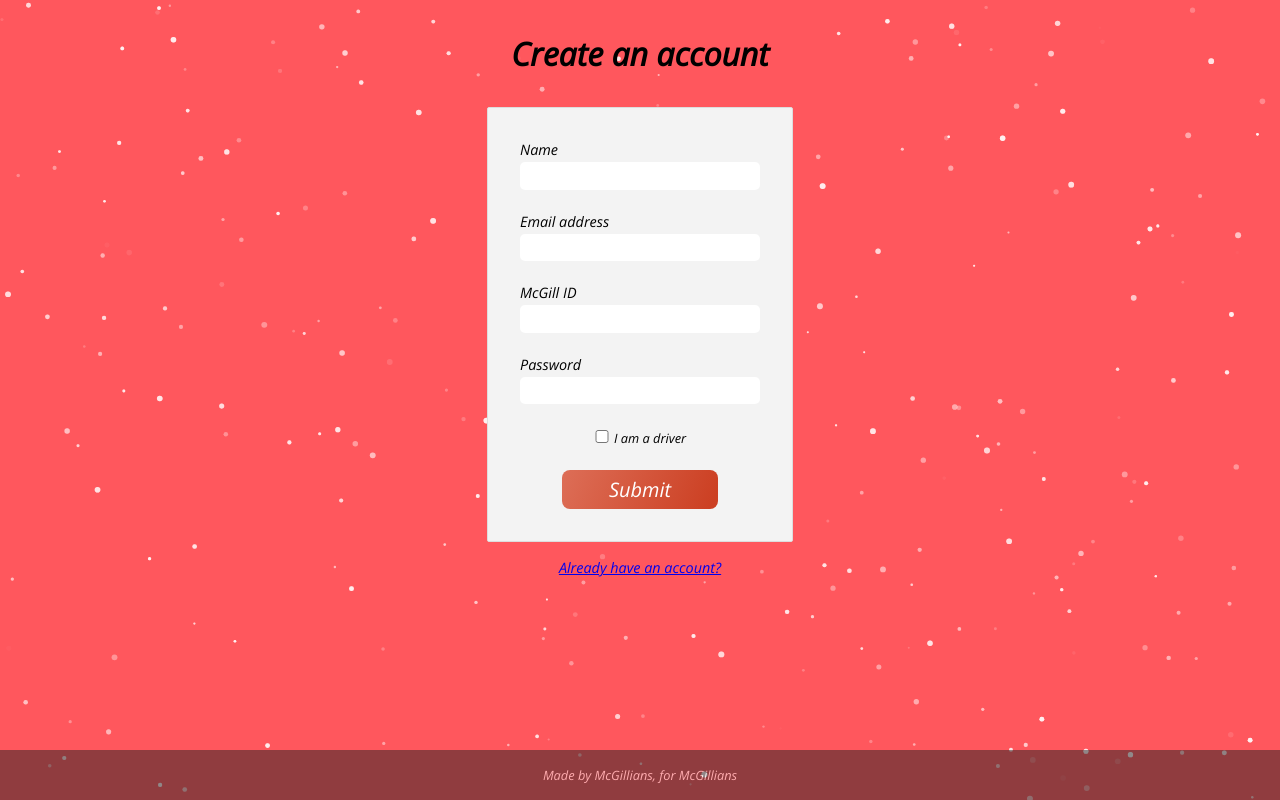
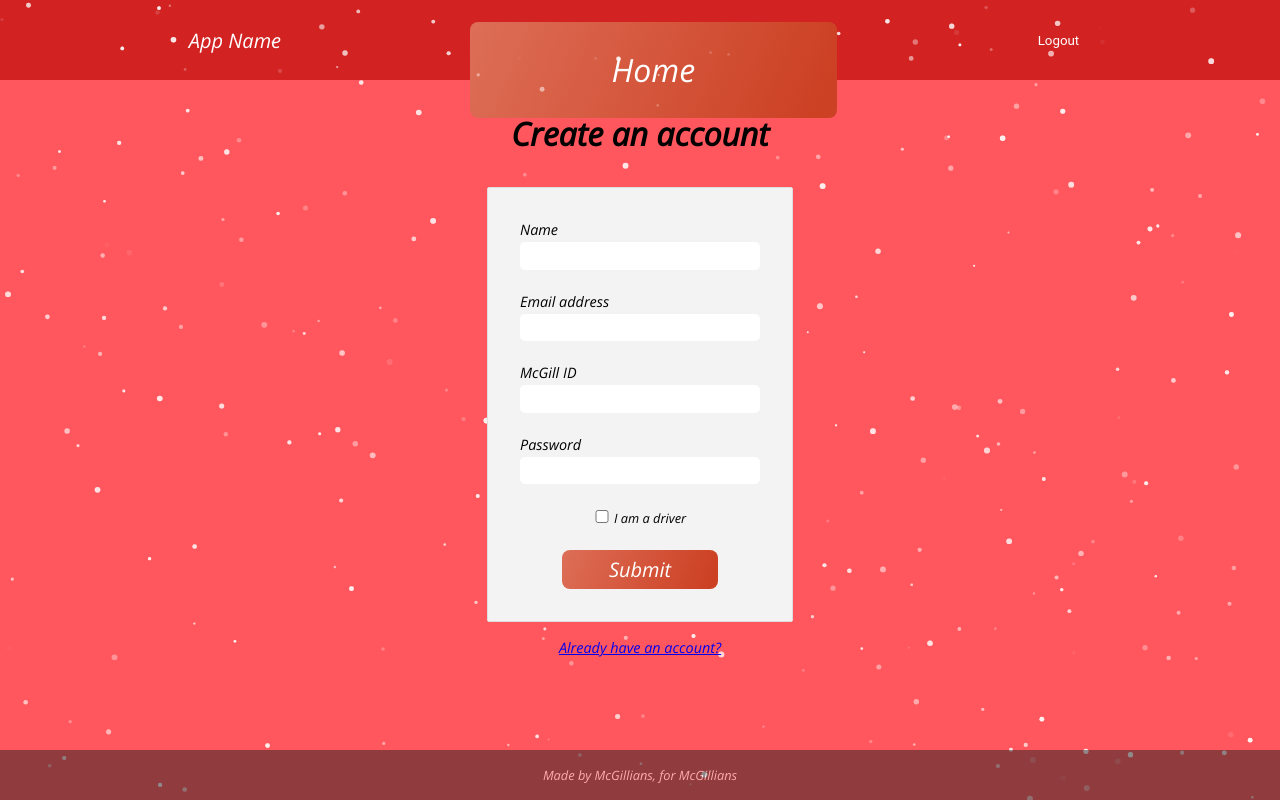
Before and after one commit to YazdanZ/McGill-ECSE428-Project, a React (Create React App) app in the folder frontend/: page / in a window 1280 px wide. Built offline with nearby package versions, Linux system fonts and the light colour scheme.

Commit message:
Testing Bug

```diff
--- a/frontend/src/App.css
+++ b/frontend/src/App.css
@@ -7,6 +7,72 @@
   z-index: 0;
 }
 
+.header {
+  width: 100%;
+  height: 80px;
+  display: flex;
+  align-items: center;
+  justify-content: space-evenly;
+  background-color: rgb(210, 34, 34)
+}
+
+.header_left{
+  display: flex;
+  align-items:center;
+  justify-content: center;
+}
+
+.header_left >h2{
+font-size:20px;
+color: white;
+}
+
+.header_center{
+  height:100%;
+  display: flex;
+  align-items:center;
+  justify-content: center;
+}
+
+.header_lists{
+  height:100%;
+  display: flex;
+  align-items:center;
+  justify-content: center;
+}
+
+.header_lists >li{
+  height:245%;
+  list-style-type: none;
+  align-items: center;
+  justify-content: center;
+}
+
+.header_lists >li >a{
+  color:white;
+  font-size: 20px;
+}
+
+.header_lists >li >button{
+  background-color: transparent;
+  border:none;
+  padding:2px;
+  color:white;
+}
+
+.header_right{
+  display:flex;
+  justify-content: space-between;
+  align-items: center;
+}
+
+.header_right >button{
+  padding:2px;
+  margin: 0 10px;
+  border:none;
+  background-color: transparent;
+  color:white;
+}
 * {
   box-sizing: border-box;
   margin: 0;
--- a/frontend/src/App.js
+++ b/frontend/src/App.js
@@ -9,6 +9,7 @@ import Create_Trip from './components/pages/Create_Trip'
 import TripDisplay from './components/pages/TripDisplay'
 import DisplayTripCost from './components/pages/DisplayTripCost'
 import AvailableDrivers from './components/pages/AvailableDrivers'
+import MenuBarCustom from './components/menu_items/MenuBar'
 
 import './App.css'
 
@@ -16,6 +17,7 @@ export default function App() {
   return (
     <BrowserRouter>
       <div className='App'>
+        <MenuBarCustom />
         <Routes>
           <Route path="/" element={<Signup />} />
           <Route path='/edit-user' element={<EditUserInfo />} />
--- /dev/null
+++ b/frontend/src/components/button/home.jsx
@@ -0,0 +1,19 @@
+import React from 'react'
+import { Link } from 'react-router-dom'
+import ParticlesComponent from '../Particles'
+import ButtonCustom from '../button/Button'
+
+export default function Home() {
+
+    const handleClick = () => {
+        window.location.href = "/";
+    }
+
+    return (
+        <p>
+            <Link to="/" onClick={handleClick}>
+                <ButtonCustom title="Home" id="home_btn" type="submit"></ButtonCustom>
+            </Link>
+        </p>
+    )
+}
--- a/frontend/src/components/menu_items/MenuBar.jsx
+++ b/frontend/src/components/menu_items/MenuBar.jsx
@@ -1,18 +1,21 @@
 import React from 'react';
 import '../../styles.scss'
+import Home from '../button/home';
 
 function MenuBarCustom({ logoutFunction }) {
+
     return (
-        <nav className="menu-bar">
-            <ul className="menu-items">
-                <li className="menu-item">
-                    <a href="/user-info">Home</a>
-                </li>
-                <li className="menu-item logout">
-                    <button onClick={logoutFunction}>Logout</button>
-                </li>
-            </ul>
-      </nav>
+        <div className="header">
+            <div className='header_left'>
+                <h2>App Name</h2>
+            </div>
+            <div className='header_center'>
+                <Home />
+            </div>
+            <div className='header_right'>
+                <button>Logout</button>
+            </div>
+        </div>
     );
 }
 export default MenuBarCustom;
--- a/frontend/src/components/pages/EditUserInfo.jsx
+++ b/frontend/src/components/pages/EditUserInfo.jsx
@@ -1,5 +1,6 @@
 import React from 'react'
 import ParticlesComponent from '../Particles'
+import MenuBarCustom from '../menu_items/MenuBar'
 import '../../App.css'
 import '../button/Logout'
 import Logout from '../button/Logout'
--- a/frontend/src/components/pages/Signup.jsx
+++ b/frontend/src/components/pages/Signup.jsx
@@ -2,6 +2,7 @@ import React from 'react'
 import ParticlesComponent from '../Particles'
 import '../../styles.scss'
 import ButtonCustom from '../button/Button'
+import MenuBarCustom from '../menu_items/MenuBar'
 import { Link } from 'react-router-dom'
 import { ToastContainer, toast } from 'react-toastify';
 import 'react-toastify/dist/ReactToastify.css';
```
